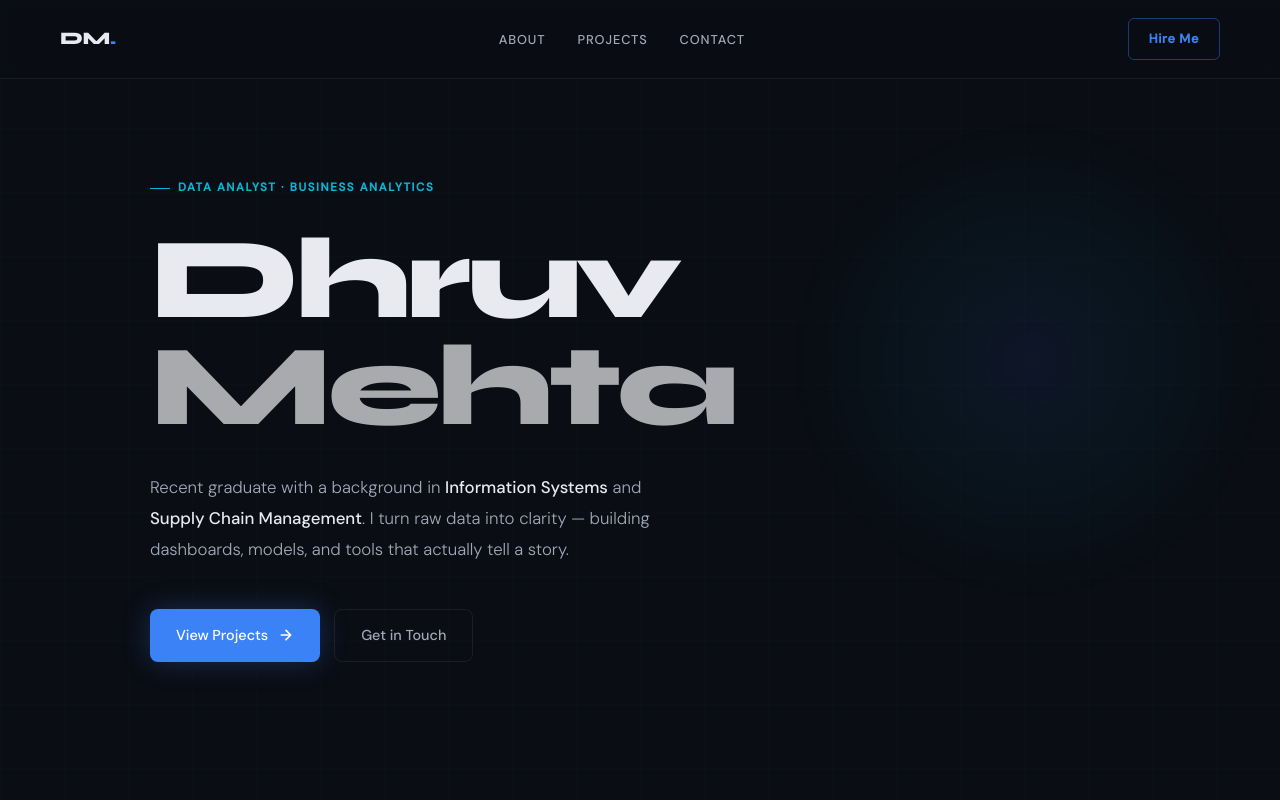
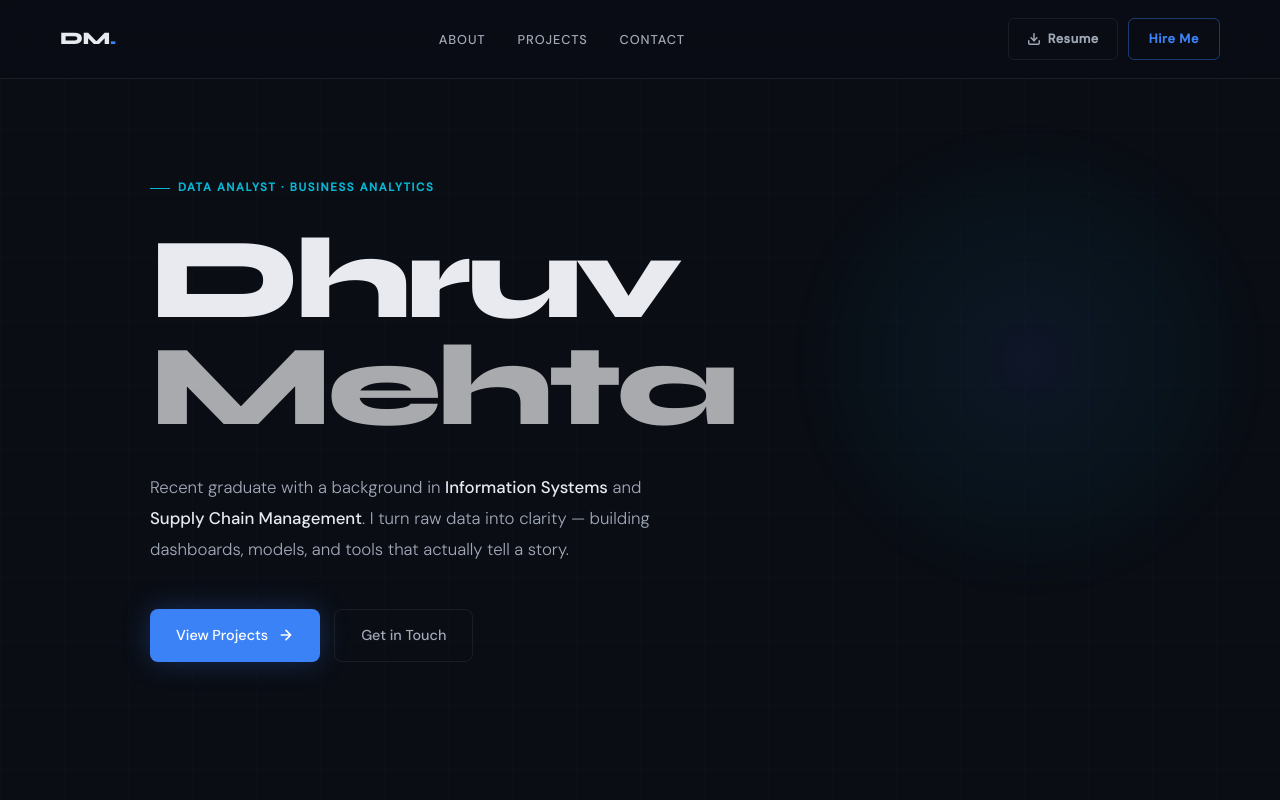
Before and after one commit to Dhruv12703/Dhruv12703.github.io, a plain HTML site: page index.html in a window 1280 px wide. Shown: the top 800 px of the page. Drawn offline with Linux system fonts and the light colour scheme.

Commit message:
Add files via upload

```diff
--- a/index.html
+++ b/index.html
@@ -18,7 +18,13 @@
     <li><a href="#projects">Projects</a></li>
     <li><a href="#contact">Contact</a></li>
   </ul>
-  <a href="mailto:dhruvmehta360@gmail.com" class="nav-cta">Hire Me</a>
+  <div class="nav-actions">
+    <a href="https://dhruv12703.github.io/Dhruv_Mehta_Resume.pdf" class="nav-resume" download target="_blank">
+      <svg width="14" height="14" viewBox="0 0 24 24" fill="none" stroke="currentColor" stroke-width="2.5" stroke-linecap="round" stroke-linejoin="round"><path d="M21 15v4a2 2 0 0 1-2 2H5a2 2 0 0 1-2-2v-4"/><polyline points="7 10 12 15 17 10"/><line x1="12" y1="15" x2="12" y2="3"/></svg>
+      Resume
+    </a>
+    <a href="mailto:dhruvmehta360@gmail.com" class="nav-cta">Hire Me</a>
+  </div>
 </nav>
 
 <!-- HERO -->
--- a/style.css
+++ b/style.css
@@ -78,6 +78,30 @@ nav {
   transition: color 0.2s;
 }
 .nav-links a:hover { color: var(--text); }
+.nav-actions {
+  display: flex;
+  align-items: center;
+  gap: 10px;
+}
+.nav-resume {
+  display: inline-flex;
+  align-items: center;
+  gap: 7px;
+  padding: 9px 18px;
+  border: 1px solid var(--border);
+  border-radius: 6px;
+  color: var(--muted);
+  text-decoration: none;
+  font-size: 0.8rem;
+  font-weight: 600;
+  letter-spacing: 0.04em;
+  transition: border-color 0.2s, color 0.2s, background 0.2s;
+}
+.nav-resume:hover {
+  border-color: rgba(255,255,255,0.25);
+  color: var(--text);
+  background: rgba(255,255,255,0.04);
+}
 .nav-cta {
   display: inline-block;
   padding: 9px 20px;
```
Also changed, not shown: projects.html (+16 -39 lines).
